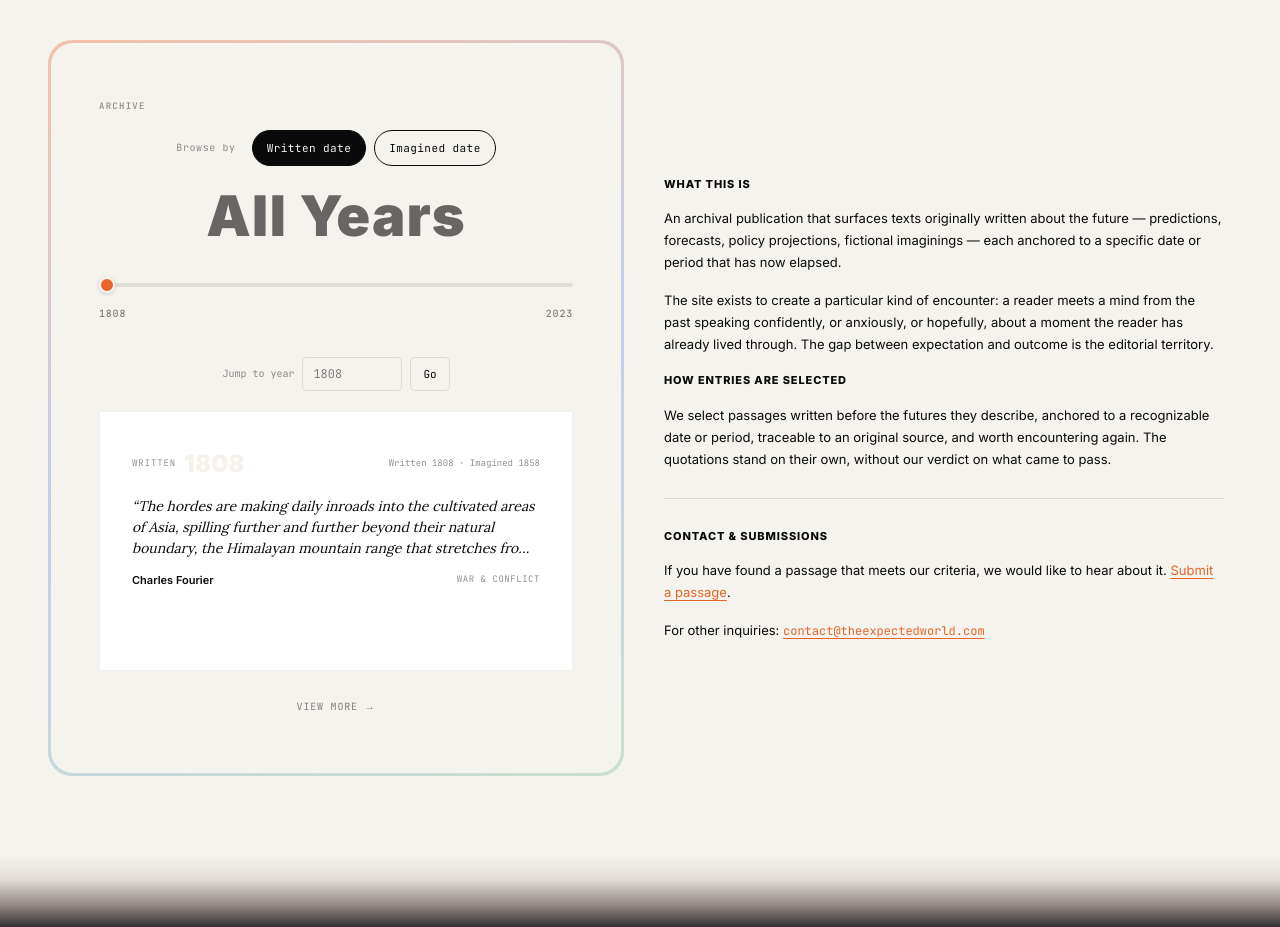
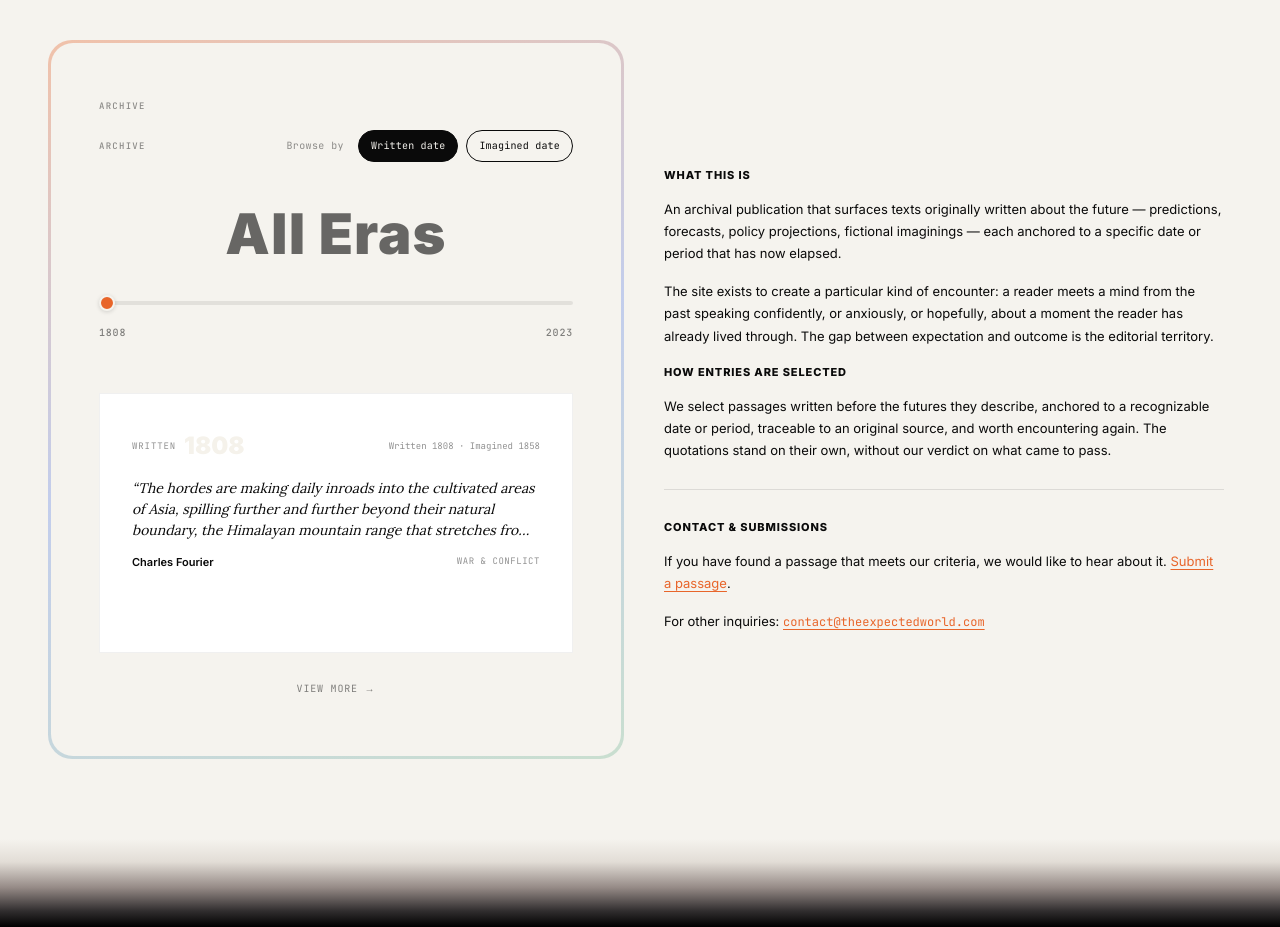
Before and after one commit to gogomegi/the-expected-world, a Next.js app: page / in a window 1280 px wide. Shown: the part 840-1767 px from the top of the page. Built offline with nearby package versions, Linux system fonts and the light colour scheme.

Commit message:
Align chronology controls with Archive heading and remove year input

```diff
--- a/src/components/ArchiveChronologyControls.tsx
+++ b/src/components/ArchiveChronologyControls.tsx
@@ -1,6 +1,5 @@
 "use client";
 
-import { useEffect, useState } from "react";
 import type { ArchiveDateMode } from "@/lib/archive-chronology";
 import TimelineSlider from "@/components/TimelineSlider";
 
@@ -16,40 +15,59 @@ interface Props {
 export default function ArchiveChronologyControls({
   mode, onModeChange, minYear, maxYear, selectedYear, onYearChange,
 }: Props) {
-  const [typedYear, setTypedYear] = useState("");
-
-  useEffect(() => {
-    setTypedYear(selectedYear === null ? "" : String(selectedYear));
-  }, [selectedYear, mode]);
-
-  function submitYear(event: React.FormEvent<HTMLFormElement>) {
-    event.preventDefault();
-    if (!typedYear.trim()) {
-      onYearChange(null);
-      return;
-    }
-    const year = Number(typedYear);
-    if (Number.isInteger(year) && year >= minYear && year <= maxYear) {
-      onYearChange(year);
-    }
-  }
-
-  const labels: { id: ArchiveDateMode; label: string }[] = [
-    { id: "written", label: "Written" },
-    { id: "imagined", label: "Imagined" },
+  const choices: { id: ArchiveDateMode; label: string }[] = [
+    { id: "written", label: "Written date" },
+    { id: "imagined", label: "Imagined date" },
   ];
 
   return (
     <div>
       <div
+        style={{
+          display: "flex",
+          alignItems: "center",
+          justifyContent: "space-between",
+          flexWrap: "wrap",
+          columnGap: 20,
+          rowGap: 14,
+          marginBottom: 44,
+        }}
+      >
+        <span
+          style={{
+            fontFamily: "var(--fm)",
+            fontSize: "0.5625rem",
+            fontWeight: 500,
+            letterSpacing: "0.14em",
+            textTransform: "uppercase",
+            color: "var(--muted-l)",
+          }}
+        >
+          Archive
+        </span>
+        <div
           role="group"
           aria-label="Browse archive by date"
-        style={{ display: "flex", alignItems: "center", flexWrap: "wrap", justifyContent: "center", gap: 8, marginBottom: 22 }}
+          style={{
+            display: "flex",
+            flexWrap: "wrap",
+            alignItems: "center",
+            columnGap: 8,
+            rowGap: 8,
+          }}
         >
-        <span style={{ fontFamily: "var(--fm)", fontSize: "0.625rem", letterSpacing: "0.06em", color: "var(--muted-l)", marginRight: 8 }}>
+          <span
+            style={{
+              fontFamily: "var(--fm)",
+              fontSize: "0.625rem",
+              letterSpacing: "0.04em",
+              color: "var(--muted-l)",
+              marginRight: 6,
+            }}
+          >
             Browse by
           </span>
-        {labels.map((choice) => (
+          {choices.map((choice) => (
             <button
               type="button"
               key={choice.id}
@@ -57,19 +75,20 @@ export default function ArchiveChronologyControls({
               onClick={() => onModeChange(choice.id)}
               style={{
                 fontFamily: "var(--fm)",
-              fontSize: "0.6875rem",
-              letterSpacing: "0.04em",
-              padding: "8px 14px",
-              borderRadius: 18,
+                fontSize: "0.625rem",
+                letterSpacing: "0.02em",
+                padding: "7px 12px",
+                borderRadius: 16,
                 background: mode === choice.id ? "var(--text-l)" : "transparent",
                 border: "1px solid var(--text-l)",
                 color: mode === choice.id ? "var(--cream)" : "var(--text-l)",
                 cursor: "pointer",
               }}
             >
-            {choice.label} date
+              {choice.label}
             </button>
           ))}
+        </div>
       </div>
 
       <TimelineSlider
@@ -77,43 +96,8 @@ export default function ArchiveChronologyControls({
         maxYear={maxYear}
         selectedYear={selectedYear}
         onChange={onYearChange}
-        allLabel="All Years"
+        allLabel="All Eras"
       />
-
-      <form
-        onSubmit={submitYear}
-        style={{ display: "flex", justifyContent: "center", flexWrap: "wrap", alignItems: "center", gap: 8, marginTop: 2 }}
-      >
-        <label htmlFor={mode + "-year-entry"} style={{ fontFamily: "var(--fm)", fontSize: "0.625rem", color: "var(--muted-l)" }}>
-          Jump to year
-        </label>
-        <input
-          id={mode + "-year-entry"}
-          type="number"
-          min={minYear}
-          max={maxYear}
-          step={1}
-          value={typedYear}
-          onChange={(event) => setTypedYear(event.target.value)}
-          placeholder={String(minYear)}
-          aria-label={mode === "written" ? "Year written" : "Year imagined"}
-          style={{
-            width: 100, height: 34, background: "var(--cream)",
-            border: "1px solid var(--rule-l)", borderRadius: 5,
-            padding: "0 10px", color: "var(--text-l)", fontFamily: "var(--fm)", fontSize: "0.75rem",
-          }}
-        />
-        <button type="submit" style={{
-          border: "1px solid var(--rule-l)", borderRadius: 5, padding: "7px 12px",
-          background: "transparent", color: "var(--text-l)", fontFamily: "var(--fm)", fontSize: "0.6875rem", cursor: "pointer",
-        }}>Go</button>
-        {selectedYear !== null && (
-          <button type="button" onClick={() => onYearChange(null)} style={{
-            border: "none", background: "transparent", color: "var(--muted-l)",
-            fontFamily: "var(--fm)", fontSize: "0.6875rem", padding: "7px 8px", cursor: "pointer",
-          }}>Clear</button>
-        )}
-      </form>
     </div>
   );
 }
```
Lines whose indentation alone changed are shown as unchanged.
